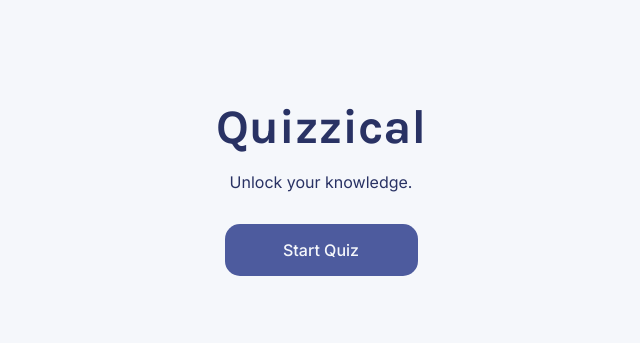
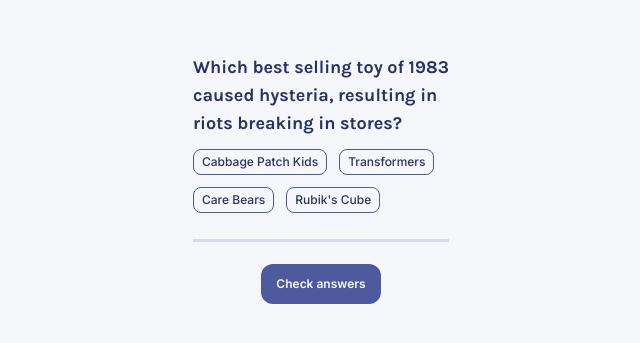
Before and after one commit to renzyntn/Quizzical, a React (Vite) app: page / in a window 1280 px wide. Shown: the part 217-560 px from the top of the page, without its empty margins (319-959 px from the left). Built offline with nearby package versions, Linux system fonts and the light colour scheme.

Commit message:
Clean code and reset app logic

```diff
--- a/index.html
+++ b/index.html
@@ -1,5 +1,6 @@
 <!doctype html>
 <html lang="en">
+
 <head>
   <meta charset="UTF-8" />
   <meta name="viewport" content="width=device-width, initial-scale=1.0" />
@@ -7,8 +8,10 @@
   <link href="./src/style.css" rel="stylesheet">
   <title>Quizzical</title>
 </head>
+
 <body>
-    <div id="root"></div>
+  <div class="bg-white-custom" id="root"></div>
   <script type="module" src="/src/main.jsx"></script>
 </body>
+
 </html>
--- a/src/App.jsx
+++ b/src/App.jsx
@@ -1,95 +1,12 @@
 import { useState } from "react";
-import getOpenTrivia from "./opentrivia.js"
 import Start from "./components/Start";
 import Quiz from "./components/Quiz";
 
 function App() {
-
-  const [quizStart, setQuizStart] = useState(false);
-  const [submitButton, setsubmitButton] = useState(true);
-  const [getData, setGetData] = useState();
-  const [selectedAnswers, setSelectedAnswers] = useState({});
-  const [displayScore, setDisplayScore] = useState(false);
-  const [score, setScore] = useState(0);
-  const [answerButton, setAnswerButton] = useState(false);
-
-  async function startQuiz() {
-    setQuizStart((prevStart) => !prevStart);
-
-    function decodeHtml(html) {
-      const txt = document.createElement('textarea');
-      txt.innerHTML = html;
-      return txt.value;
-    }
-
-    const openTriviaAPI = await getOpenTrivia();
-
-    const decodedResults = openTriviaAPI.results.map(data => {
-
-      const decodedIncorrectAnswers = data.incorrect_answers.map(answer => decodeHtml(answer));
-      const decodedCorrectAnswer = decodeHtml(data.correct_answer);
-
-      const allAnswers = [...decodedIncorrectAnswers, decodedCorrectAnswer];
-      const shuffledAnswers = allAnswers.sort(() => Math.random() - 0.5);
-
-      return {
-        ...data,
-        question: decodeHtml(data.question),
-        correct_answer: decodedCorrectAnswer,
-        incorrect_answers: decodedIncorrectAnswers,
-        shuffledAnswers: shuffledAnswers
-      }
-    });
-
-    setGetData(decodedResults);
-  }
-
-  function getSelectedAnswers(questionIndex, choice) {
-    setSelectedAnswers(prevSelectedAnswer => {
-      const updatedAnswers = {...prevSelectedAnswer, [questionIndex]: choice}
-
-      const allAnswered = getData.every((_, index ) => updatedAnswers.hasOwnProperty(index));
-      setsubmitButton(!allAnswered);
-
-      return updatedAnswers;
-    });
-  }
-
-  function checkAnswers() {
-    let correctCount = 0;
-
-    getData.forEach((question, index) => {
-      const userAnswer = selectedAnswers[index];
-      const correctAnswer = question.correct_answer;
-
-      if (userAnswer === correctAnswer) {
-        correctCount++
-      }
-    });
-    setScore(correctCount)
-    setDisplayScore(prevDisplay => !prevDisplay)
-    setAnswerButton(prevButton => !prevButton)
-  }
-
   return (
-    <>
-      <div className="h-screen flex justify-center items-center bg-white-custom">
-        {quizStart && getData ?
-          <Quiz
-            apiData={getData}
-            selectedAnswers={selectedAnswers}
-            getSelectedAnswers={getSelectedAnswers}
-            checkAnswers={checkAnswers}
-            displayScore={displayScore}
-            score={score}
-            submitButton={submitButton}
-            answerButton={answerButton}
-            />
-          : <Start
-              startQuiz={startQuiz}
-            />}
-      </div>
-    </>
+    <main className="max-w-xs h-screen mx-auto flex justify-center items-center">
+      <Quiz />
+    </main>
   );
 }
 
--- a/src/components/Quiz.jsx
+++ b/src/components/Quiz.jsx
@@ -1,50 +1,39 @@
-function Quiz(props) {
-
-    const data = props.apiData.map((data, index) => {
-
-        const answerChoices = data.shuffledAnswers
-
+function Quiz() {
   return (
-            <div key={index} className="w-full flex flex-col justify-start items-start gap-[12px]">
-                <h3 className="text-lavender-font text-[18px] font-karla font-bold break-words">
-                    {data.question}
+    <section className="w-auto h-auto flex flex-col justify-center items-center px-8 space-y-3">
+      <div className="w-full flex flex-col justify-start items-start space-y-3">
+        <h3 className="text-lavender-font text-lg font-karla font-bold break-words">
+          Which best selling toy of 1983 caused hysteria, resulting in riots
+          breaking in stores?
         </h3>
-                <div className="w-full flex flex-wrap justify-start items-center gap-[12px]">
-                    {answerChoices.map((choice) => (
-                        <button
-                            key={choice}
-                            onClick={() => props.getSelectedAnswers(index, choice)}
-                            disabled={props.answerButton}
-                            className={`border-1 border-lavender-button-start rounded-[8px] py-[4px] px-[8px]
-                                text-[12px] font-inter font-medium text-lavender-font hover:cursor-pointer
-                                ${!props.answerButton && "active:scale-90 transform duration-200 ease-in-out"}
-                                ${props.selectedAnswers[index] === choice ? "bg-lavender-button" : null}`}>
-                            {choice}
+        <div className="max-w-full flex flex-wrap justify-start items-center gap-3">
+          <button className="border-1 border-lavender-button-start rounded-lg py-1 px-2 text-xs font-inter font-medium text-lavender-font hover:cursor-pointer active:scale-90 transform duration-200 ease-in-out">
+            Cabbage Patch Kids
           </button>
-                    ))}
+          <button className="border-1 border-lavender-button-start rounded-lg py-1 px-2 text-xs font-inter font-medium text-lavender-font hover:cursor-pointer active:scale-90 transform duration-200 ease-in-out">
+            Transformers
+          </button>
+          <button className="border-1 border-lavender-button-start rounded-lg py-1 px-2 text-xs font-inter font-medium text-lavender-font hover:cursor-pointer active:scale-90 transform duration-200 ease-in-out">
+            Care Bears
+          </button>
+          <button className="border-1 border-lavender-button-start rounded-lg py-1 px-2 text-xs font-inter font-medium text-lavender-font hover:cursor-pointer active:scale-90 transform duration-200 ease-in-out">
+            Rubik's Cube
+          </button>
         </div>
-                <hr className="w-full border-t-[2px] border-lavender-button mt-[14px]"/>
+        <hr className="w-full border-b-2 border-lavender-button mt-3.5" />
       </div>
-        )
-    })
-
-    return(
-        <section className="w-auto h-auto flex flex-col justify-center items-center px-[32px] gap-[12px]">
-            {data}
-            <footer className="w-full flex py-[10px] justify-center items-center gap-[24px]">
-                {props.displayScore &&
-                    <span className="font-inter font-bold text-[14px] text-lavender-font">
-                        You scored {props.score}/5 correct answers
-                    </span>}
-                <button onClick={props.checkAnswers} disabled={props.submitButton} className="w-[120px] h-[40px] flex justify-center items-center rounded-[10px]
-                                bg-lavender p-[10px] active:scale-90 transform duration-250 ease-in-out hover:cursor-pointer">
-                    <span className="text-white-custom text-[12px] font-inter font-semibold">
-                        {props.displayScore ? "Play Again" : "Check Answers"}
+      <footer className="w-full flex py-2.5 justify-center items-center gap-6">
+        {/*<span className="font-inter font-bold text-[14px] text-lavender-font">
+          You scored 5/5 correct answers
+        </span>*/}
+        <button className="min-w-30 h-10 flex justify-center items-center rounded-xl bg-lavender p-2.5 active:scale-90 transform duration-250 ease-in-out hover:cursor-pointer">
+          <span className="text-white-custom text-xs font-inter font-semibold">
+            Check answers
           </span>
         </button>
       </footer>
     </section>
-    )
+  );
 }
 
-export default Quiz
+export default Quiz;
--- a/src/components/Start.jsx
+++ b/src/components/Start.jsx
@@ -1,21 +1,17 @@
-function Start(props) {
-    return(
-        <>
-            <div className="flex flex-col justify-center items-center gap-[30px]">
-                <div className="flex flex-col justify-center items-center gap-[7px] text-lavender-font">
-                    <h1 className="text-[48px] font-karla font-bold">
-                        Quizzical
-                    </h1>
-                    <span className="text-[16px] font-inter font-normal">
+function Start() {
+  return (
+    <div className="flex flex-col justify-center items-center">
+      <div className="flex flex-col justify-center items-center gap-[7px] text-lavender-font mb-7.5">
+        <h1 className="text-5xl font-karla font-bold">Quizzical</h1>
+        <span className="text-base font-inter font-normal">
           Unlock your knowledge.
         </span>
       </div>
-                <button onClick={props.startQuiz} className="w-[193px] h-[52px] bg-lavender-button-start flex justify-center items-center rounded-[15px] text-white-custom text-[16px] font-inter font-medium active:scale-90 transform duration-200 ease-in-out hover:cursor-pointer">
+      <button className="min-w-48 min-h-13 bg-lavender-button-start rounded-2xl text-white-custom text-base font-inter font-medium hover:cursor-pointer active:scale-90 transform duration-200 ease-in-out">
         Start Quiz
       </button>
     </div>
-        </>
-    )
+  );
 }
 
-export default Start
+export default Start;
```
Also changed, not shown: 1 other file (tests, documents, lock files or other folders). Lines whose indentation alone changed are shown as unchanged.
